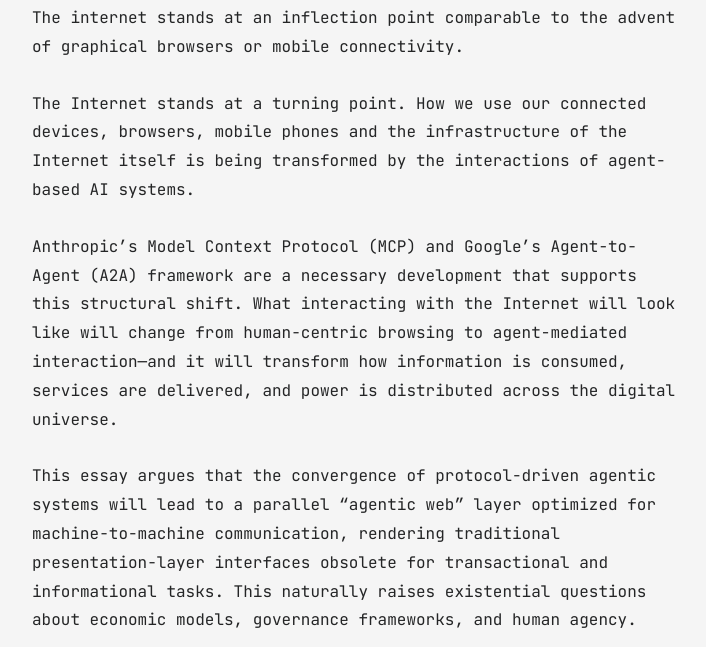
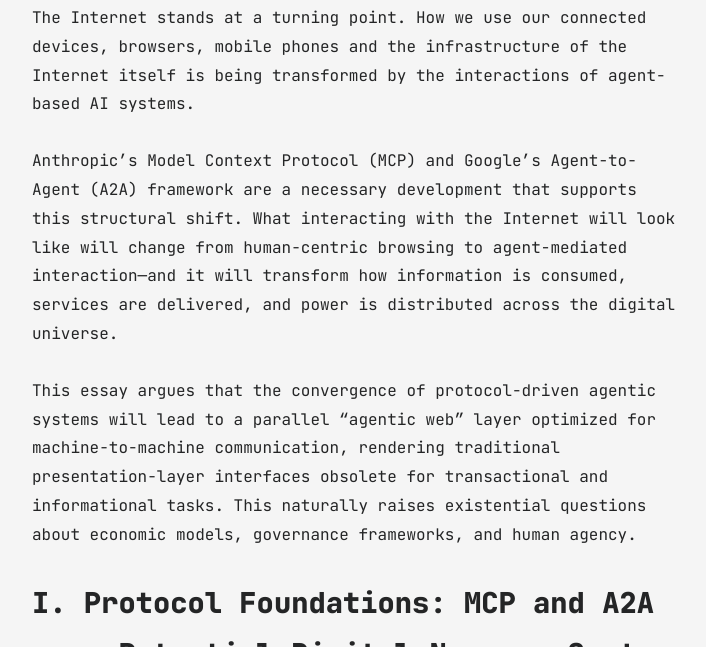
Before and after one commit to dr-robert-li/jekyll-blog, a Jekyll site: the page built from all_collections/_posts/2025-04-25-a2a-internet.md, in a window 1280 px wide and 900 px high, scrolled down 618 px, cut to the strip 253-900 px from the top of the window. Shown: the whole strip, without its empty margins (283-989 px from the left). Built offline with Jekyll 4.4.1, drawn with Linux system fonts in a browser that asks for light colours.

Commit message:
a2a post

```diff
--- a/all_collections/_posts/2025-04-25-a2a-internet.md
+++ b/all_collections/_posts/2025-04-25-a2a-internet.md
@@ -6,8 +6,6 @@
 ---
 
 ![https://raw.githubusercontent.com/dr-robert-li/jekyll-blog/main/images/a2a.gif](https://raw.githubusercontent.com/dr-robert-li/jekyll-blog/main/images/a2a.gif)
-
-The internet stands at an inflection point comparable to the advent of graphical browsers or mobile connectivity.
 
 The Internet stands at a turning point. How we use our connected devices, browsers, mobile phones and the infrastructure of the Internet itself is being transformed by the interactions of agent-based AI systems.
 
```
